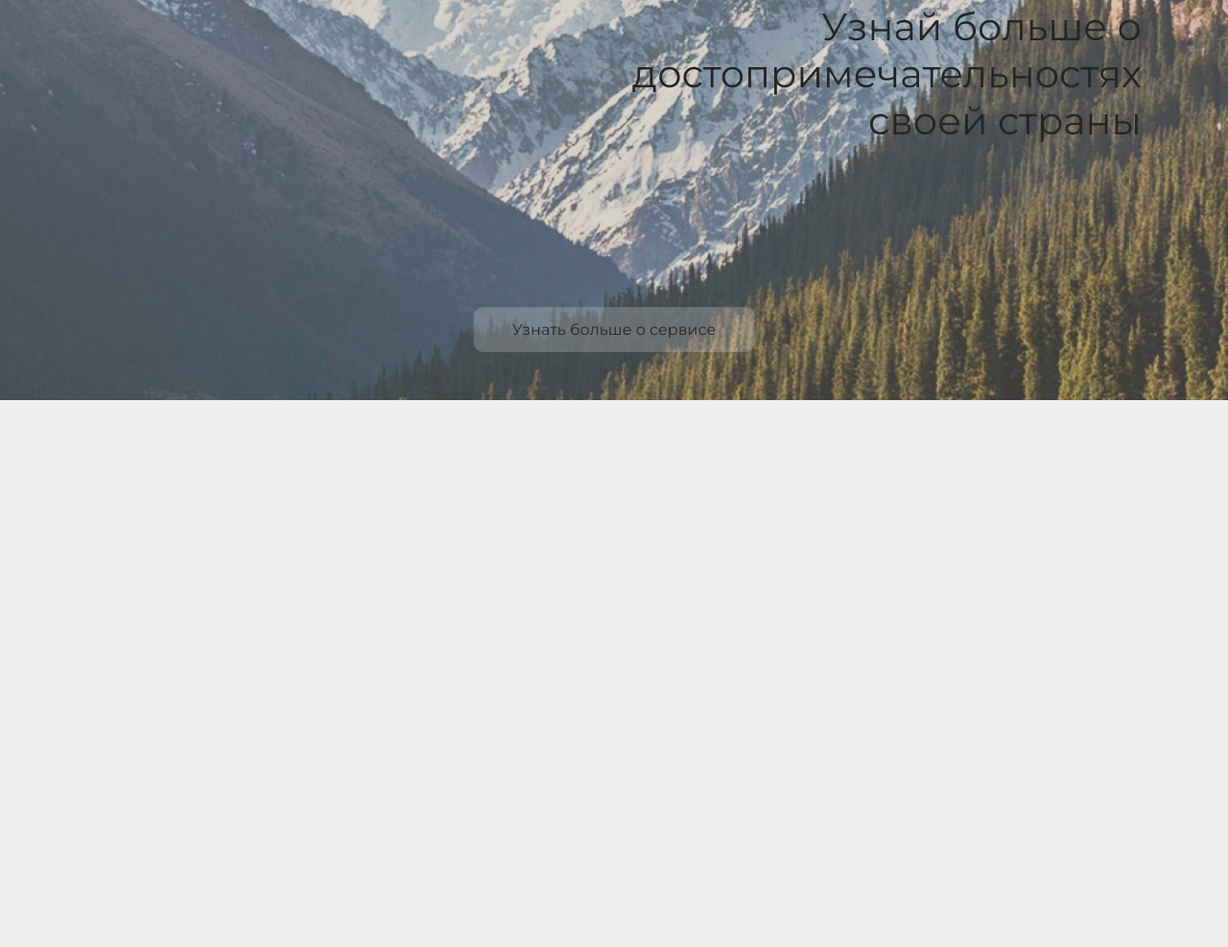
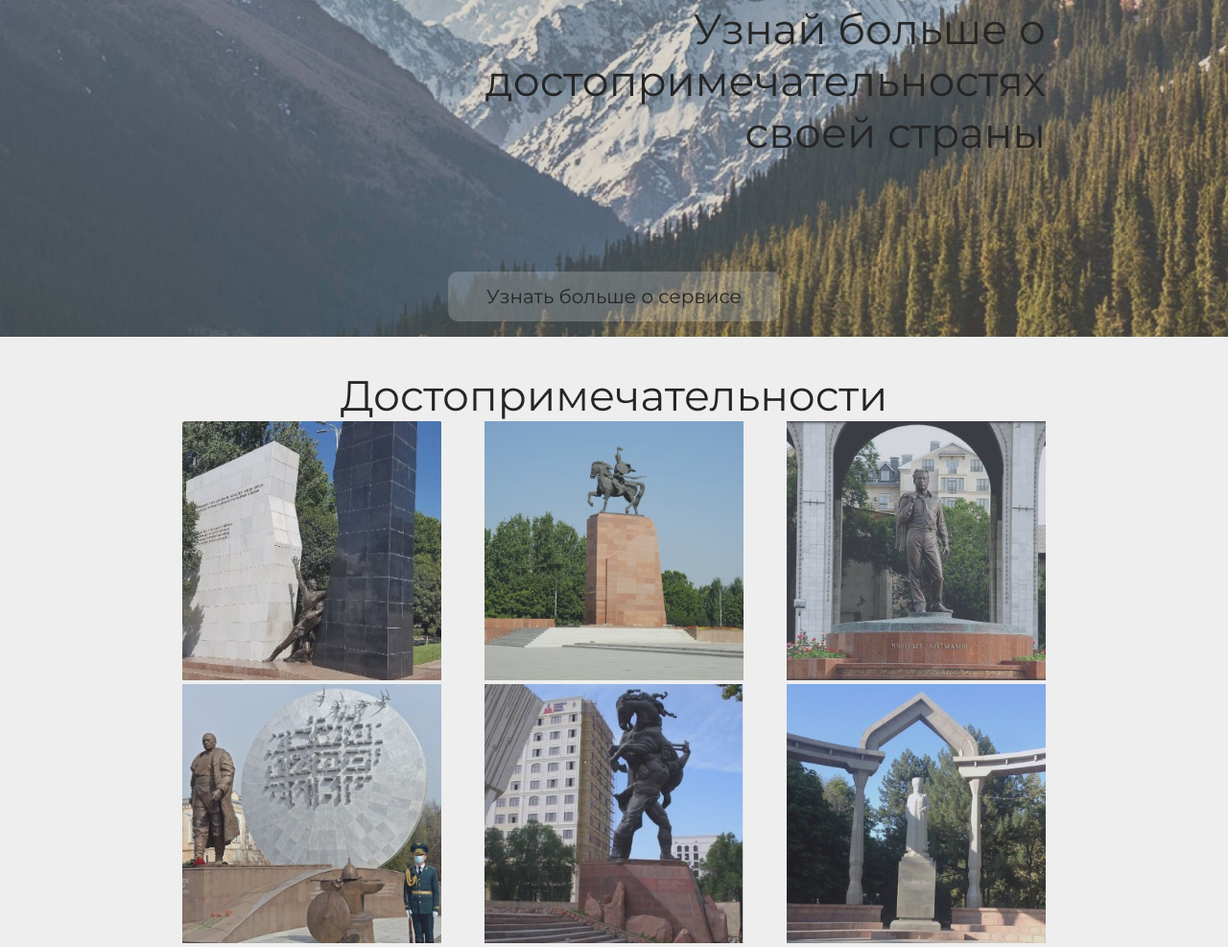
Before and after one commit to ErmekZhumagulov/course-project, a plain HTML site: page index.html in a window 1280 px wide. Shown: the part 283-1270 px from the top of the page at 96% size. Before the commit the page ends 800 px from the top, so only its background shows below. Drawn offline with Linux system fonts and the light colour scheme.

Commit message:
adding content and postcards

```diff
--- a/index.html
+++ b/index.html
@@ -51,7 +51,41 @@
     </header>
     <section class="content">
         <div class="container">
-
+            <p align="center" class="main-text-2">
+                Достопримечательности
+            </p>
+            <div class="all-cards">
+                <div class="card-1">
+                    <div class="image-card-1">
+                        <a href="#"><img src="images/post-1.jpg" alt="post1" width="270px" height="270px"></a>
+                    </div>
+                </div>
+                <div class="card-2">
+                    <div class="image-card-2">
+                        <a href="#"><img src="images/post-2.jpg" alt="post2" width="270px" height="270px"></a>
+                    </div>
+                </div>
+                <div class="card-3">
+                    <div class="image-card-3">
+                        <a href="#"><img src="images/post-3.jpg" alt="post3" width="270px" height="270px"></a>
+                    </div>
+                </div>
+                <div class="card-4">
+                    <div class="image-card-4">
+                        <a href="#"><img src="images/post-4.jpg" alt="post4" width="270px" height="270px"></a>
+                    </div>
+                </div>
+                <div class="card-5">
+                    <div class="image-card-5">
+                        <a href="#"><img src="images/post-5.jpg" alt="post5" width="270px" height="270px"></a>
+                    </div>
+                </div>
+                <div class="card-6">
+                    <div class="image-card-6">
+                        <a href="#"><img src="images/post-6.jpg" alt="post6" width="270px" height="270px"></a>
+                    </div>
+                </div>
+            </div>
         </div>
     </section>
     <footer class="footer">
--- a/style.css
+++ b/style.css
@@ -30,7 +30,7 @@ p {
 
 .container {
     width: 100%;
-    max-width: 1100px;
+    max-width: 900px;
     margin: 0 auto;
 }
 
@@ -67,8 +67,8 @@ a {
 .header {
     width: 100%;
     height: 100%;
-    background: url(images/for-header1.jpg) no-repeat center top / cover;
-    /* background-size: 100%; */
+    background: url(images/for-header1.jpg) no-repeat center top/*  / cover */;
+    background-size: 100%;
 }
 
 header a {
@@ -81,9 +81,9 @@ nav {
 
 .main-text {
     margin-top: 220px;
-    font-size: 40px;
+    font-size: 44px;
     color: 3c3c3c;
-    margin-bottom: 170px;
+    margin-bottom: 118px;
 }
 
 .btn {
@@ -95,6 +95,7 @@ nav {
     left: 50%;
     transform: translate(-50%, 0);
     transition: background .1s linear;
+    font-size: 20px;
 }
 
 .btn--change {
@@ -116,3 +117,24 @@ nav {
 .nav-btn--change:hover {
     color: #eee;
 }
+
+.content {
+    background-color: #eee;
+}
+
+.main-text-2 {
+    margin-top: 0px;
+    font-size: 44px;
+    color: 3c3c3c;
+    margin-bottom: 0px;
+}
+
+.all-cards {
+    display: flex;
+    justify-content: space-between;
+    flex-wrap: wrap;
+}
+
+.card-1 .card-2 .card-3 .card-4 .card-5 .card-6 {
+    display: block;
+}
```
Also changed, not shown: images/post-1.jpg (added), images/post-2.jpg (added), images/post-3.jpg (added), images/post-4.jpg (added), images/post-5.jpg (added), images/post-6.jpg (added).
